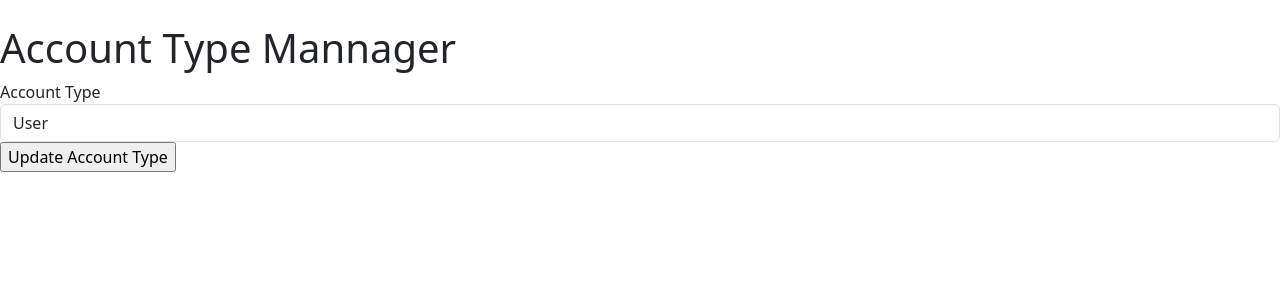
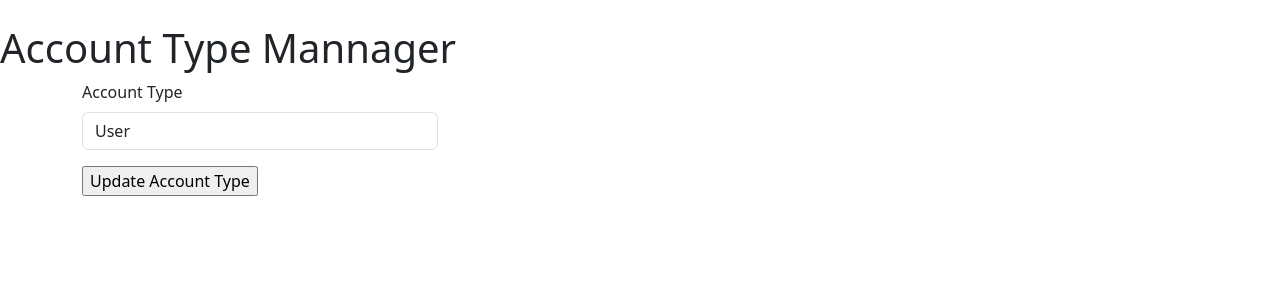
Before and after one commit to Maximus-b-2023/SED, a Flask app: page /accountTypeMannager/1 in a window 1280 px wide. Shown: the part 56-356 px from the top of the page. Run offline with Flask 3, Linux system fonts and the light colour scheme; a user stored in the database is signed in; some libraries are stand-ins or nearby versions.

Commit message:
changed size of box

```diff
--- a/templates/accountTypeMannager.html
+++ b/templates/accountTypeMannager.html
@@ -5,13 +5,21 @@ Account Type Mannager
 {% endblock %}
 {% block content %}
 <h1>Account Type Mannager</h1>
+<div class="container">
+    <div class="row">
+        <div class="col-md-4 col-sm-6">
             <form method="post" action="{{ url_for('accountTypeMannager', userid=userid) }}">
                 {{ form.csrf_token }}
-    <label for="{{ form.accounttype.id }}">Account Type</label>
+                <div class="mb-3">
+                    <label for="{{ form.accounttype.id }}" class="form-label">Account Type</label>
                     <select name="{{ form.accounttype.name }}" id="{{ form.accounttype.id }}" class="form-control">
                             <option value="User" {% if form.accounttype.data == 'User' %}selected{% endif %}>User</option>
                             <option value="Admin" {% if form.accounttype.data == 'Admin' %}selected{% endif %}>Admin</option>
                     </select>
+                </div>
                 {{ form.submit }}
             </form>
+        </div>
+    </div>
+</div>
 {% endblock %}
```
Lines whose indentation alone changed are shown as unchanged.
